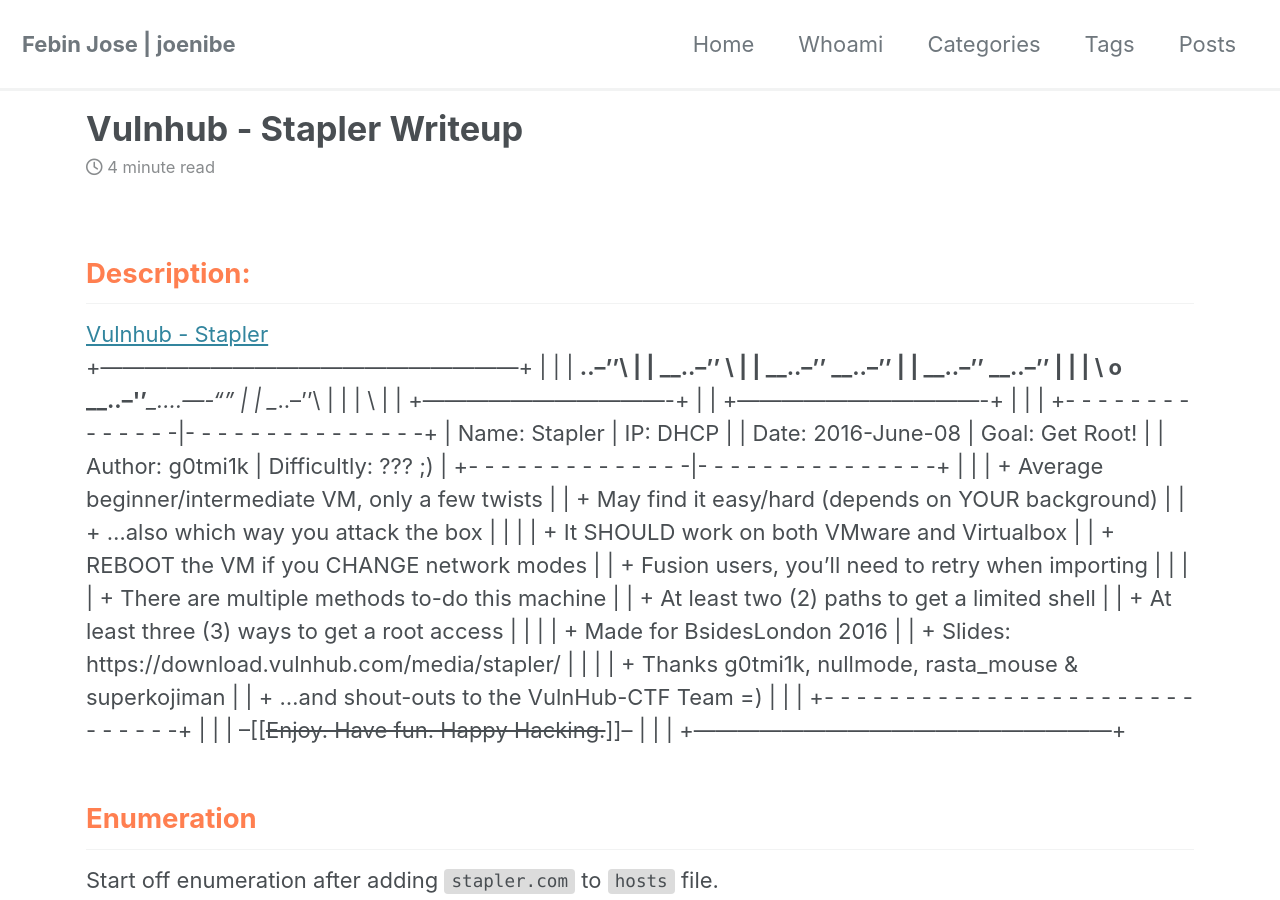
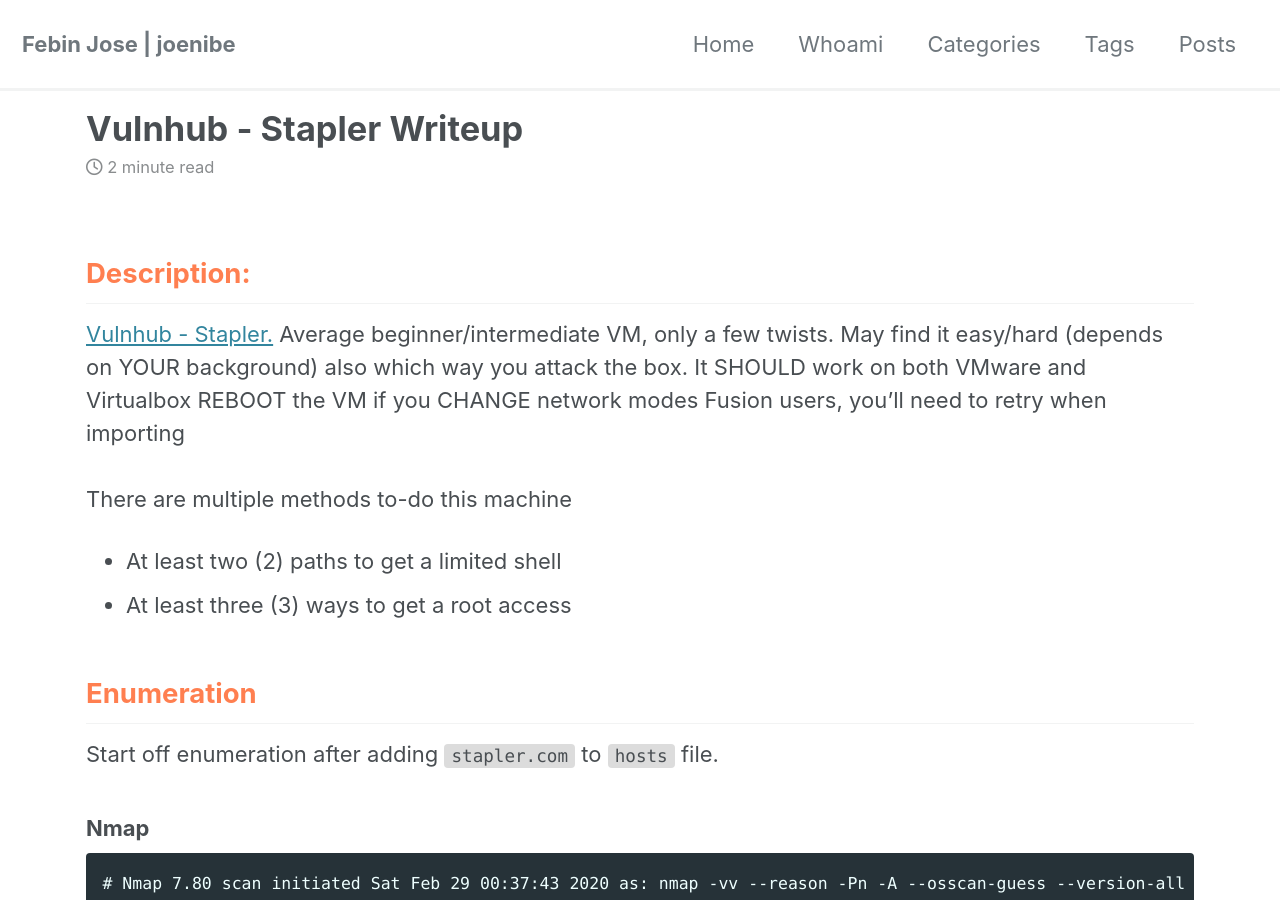
Before and after one commit to JoeNibe/JoeNibe.github.io, a Jekyll site: the page built from _posts/vulnhub/2020-03-08-stapler.md, in a window 1280 px wide and 900 px high. Built offline with Jekyll 4.4.1, drawn with Linux system fonts in a browser that asks for light colours; cached includes are drawn as plain includes; nearby versions of some CDN libraries.

Commit message:
Update 2020-03-08-stapler.md

```diff
--- a/_posts/vulnhub/2020-03-08-stapler.md
+++ b/_posts/vulnhub/2020-03-08-stapler.md
@@ -8,48 +8,10 @@
 ---
 
 ## Description:
-[Vulnhub - Stapler](https://www.vulnhub.com/entry/stapler-1,150/)<br>
-+---------------------------------------------------------+
-|                                                         |
-|                                  __..--''\              |
-|                          __..--''         \             |
-|                  __..--''          __..--''             |
-|          __..--''          __..--''       |             |
-|          \ o        __..--''____....----""              |
-|           \__..--''\                                    |
-|           |         \                                   |
-|          +----------------------------------+           |
-|          +----------------------------------+           |
-|                                                         |
-+- - - - - - - - - - - - - -|- - - - - - - - - - - - - - -+
-|   Name: Stapler           |          IP: DHCP           |
-|   Date: 2016-June-08      |        Goal: Get Root!      |
-| Author: g0tmi1k           | Difficultly: ??? ;)         |
-+- - - - - - - - - - - - - -|- - - - - - - - - - - - - - -+
-|                                                         |
-| + Average beginner/intermediate VM, only a few twists   |
-|   + May find it easy/hard (depends on YOUR background)  |
-|   + ...also which way you attack the box                |
-|                                                         |
-| + It SHOULD work on both VMware and Virtualbox          |
-|   + REBOOT the VM if you CHANGE network modes           |
-|   + Fusion users, you'll need to retry when importing   |
-|                                                         |
-| + There are multiple methods to-do this machine         |
-|   + At least two (2) paths to get a limited shell       |
-|   + At least three (3) ways to get a root access        |
-|                                                         |
-| + Made for BsidesLondon 2016                            |
-|   + Slides: https://download.vulnhub.com/media/stapler/ |
-|                                                         |
-| + Thanks g0tmi1k, nullmode, rasta_mouse & superkojiman  |
-|   + ...and shout-outs to the VulnHub-CTF Team =)        |
-|                                                         |
-+- - - - - - - - - - - - - - - - - - - - - - - - - - - - -+
-|                                                         |
-|       --[[~~Enjoy. Have fun. Happy Hacking.~~]]--       |
-|                                                         |
-+---------------------------------------------------------+
+[Vulnhub - Stapler.](https://www.vulnhub.com/entry/stapler-1,150/) Average beginner/intermediate VM, only a few twists. May find it easy/hard (depends on YOUR background) also which way you attack the box. It SHOULD work on both VMware and Virtualbox REBOOT the VM if you CHANGE network modes Fusion users, you'll need to retry when importing
+<br>There are multiple methods to-do this machine
++ At least two (2) paths to get a limited shell
++ At least three (3) ways to get a root access
 
 ## Enumeration
 Start off enumeration after adding `stapler.com` to `hosts` file.
```
